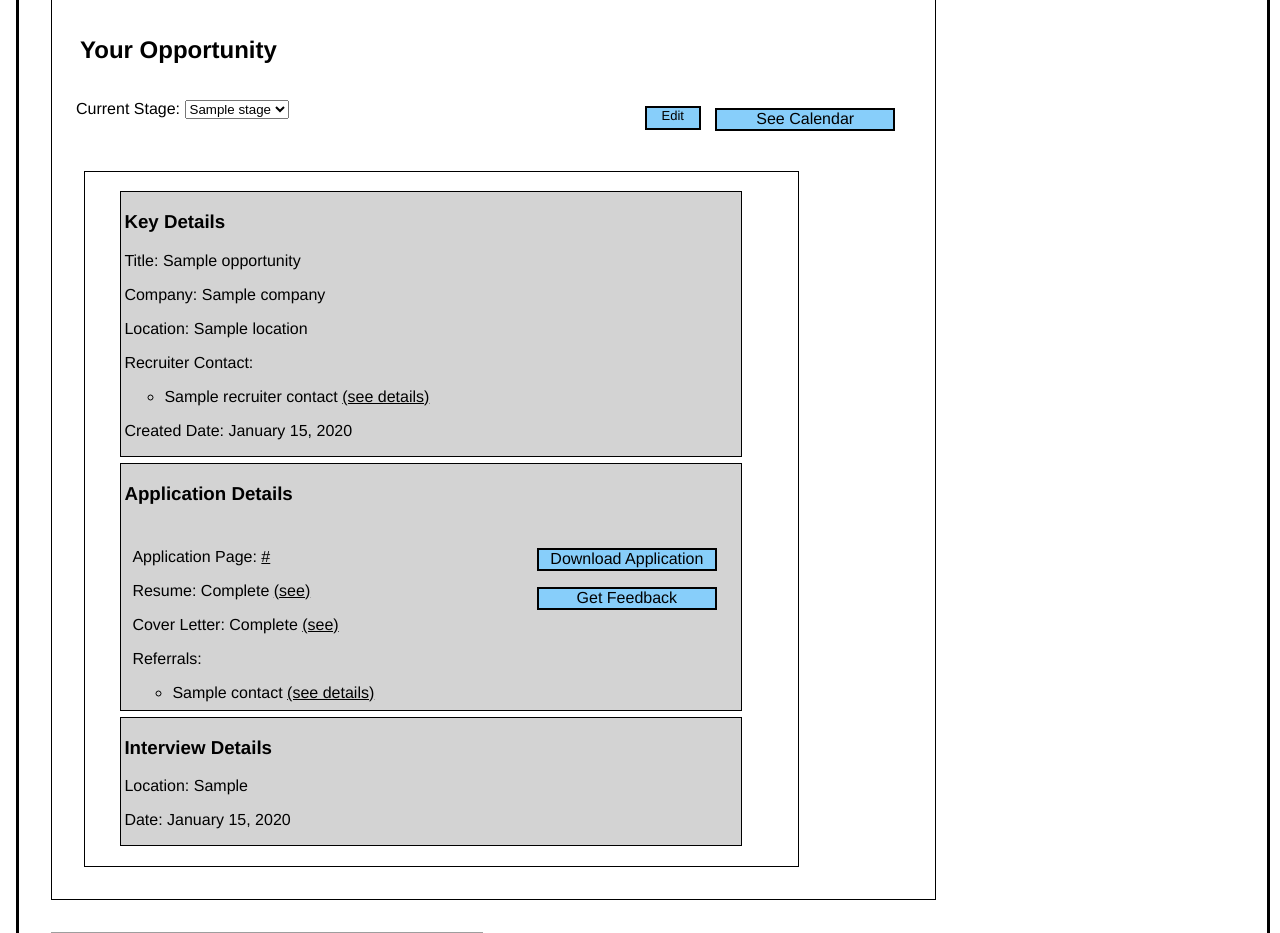
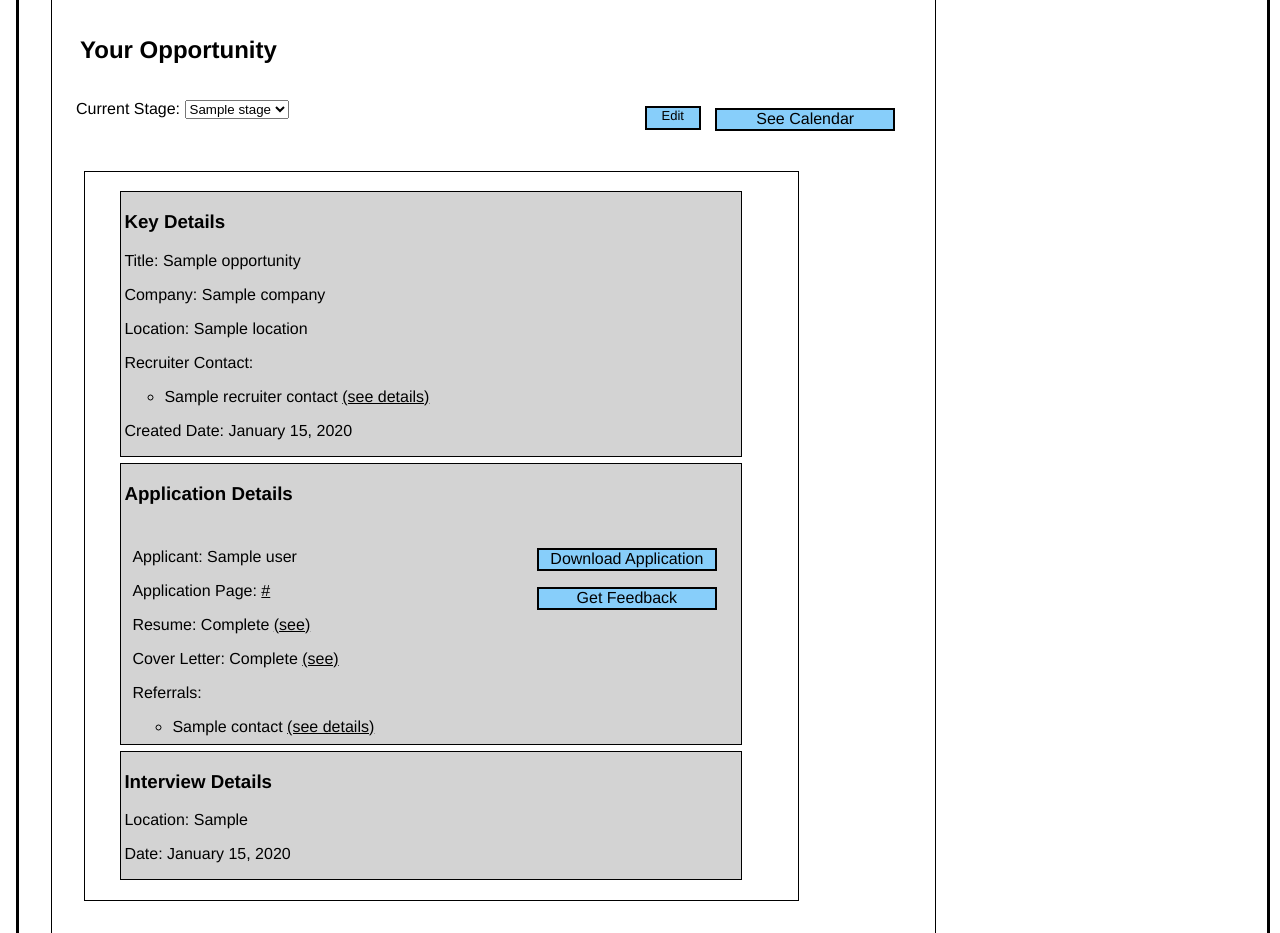
Before and after one commit to brendanmolin/VT-CS5774-website, a Django app: template templates/jobber/opportunities/view-item.html in a window 1280 px wide. Shown: the part 316-1249 px from the top of the page. Run offline with Django 3.2, Linux system fonts and the light colour scheme; the template is opened without the code that fills it: most values are stand-ins (such as "Sample title", 1, 10 or a date in 2020); grey boxes are pictures that could not be loaded.

Commit message:
add applicant name to view

```diff
--- a/templates/jobber/opportunities/view-item.html
+++ b/templates/jobber/opportunities/view-item.html
@@ -65,6 +65,7 @@
                         <p class="button"><a href="#">Get Feedback</a></p>
                     </div>
                     <div class="opportunity-summary-details-wide">
+                        <p>Applicant: {{ opportunity.user.name }}</p>
                         <p>Application Page: <a href="{{ opportunity.application_link }}"
                                                 class="explicit-link">{{ opportunity.application_link }}</a>
                         </p>
```
